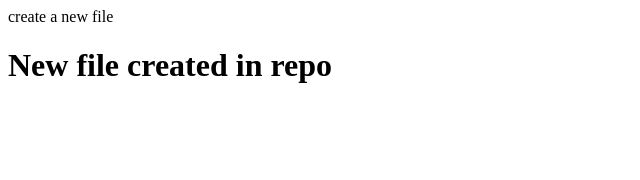
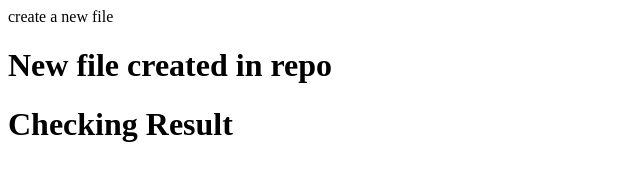
Before and after one commit to rtk007/Ratikkrishna, a plain HTML site: page about.html in a window 1280 px wide. Shown: the whole page, without its empty margins (0-640 px from the left). Drawn offline with Linux system fonts and the light colour scheme.

Commit message:
checking

```diff
--- a/about.html
+++ b/about.html
@@ -6,3 +6,4 @@
     <h1>New file created in repo</h1>
   </body>
 </html>
+<h1>Checking Result</h1>
```
